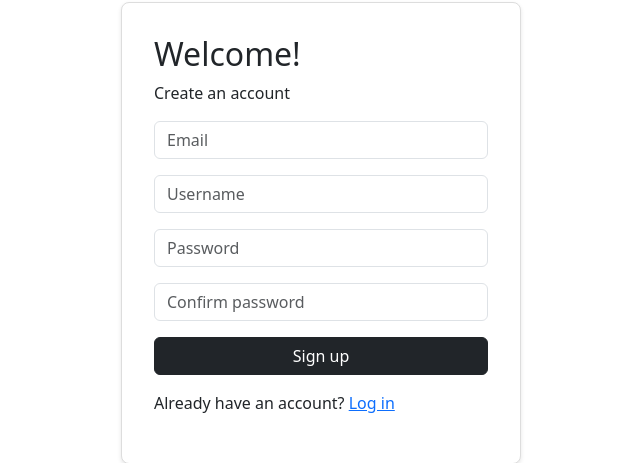
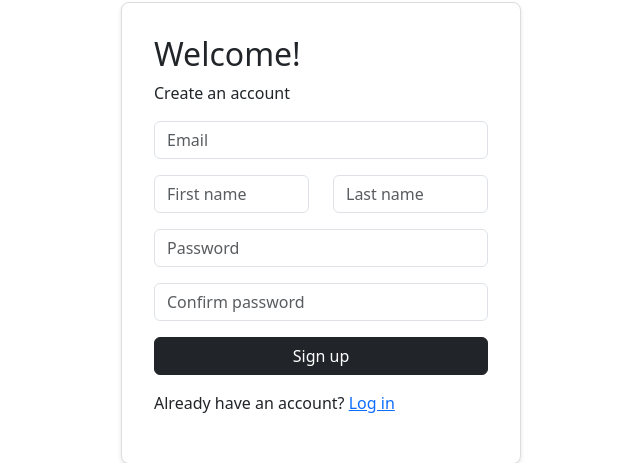
Before and after one commit to larvickl/CS-467-Programming-Quiz, a Python web app: template src/programming_quiz_web_app/templates/auth/registration.html in a window 1280 px wide. Shown: the part 104-567 px from the top of the page, without its empty margins (319-959 px from the left). Run offline with Jinja, Linux system fonts and the light colour scheme; the template is opened without the code that fills it, so the values that code supplies are empty.

Commit message:
added first and last name fields to registration.html

```diff
--- a/src/programming_quiz_web_app/templates/auth/registration.html
+++ b/src/programming_quiz_web_app/templates/auth/registration.html
@@ -14,12 +14,17 @@ Register
         <p>Create an account</p>
 
         <!-- Form -->
-        <form method="POST" action="#">
+        <form method="POST" action="{{ url_for('main.register') }}">
             <div class="mb-3">
                 <input type="email" class="form-control" placeholder="Email" required>
             </div>
-            <div class="mb-3">
-                <input type="text" class="form-control" placeholder="Username" required>
+            <div class="row mb-3">
+                <div class="col-md-6">
+                    <input type="text" class="form-control" placeholder="First name" required>
+                </div>
+                <div class="col-md-6">
+                    <input type="text" class="form-control" placeholder="Last name" required>
+                </div>
             </div>
             <div class="mb-3">
                 <input type="password" class="form-control" placeholder="Password" required>
```
